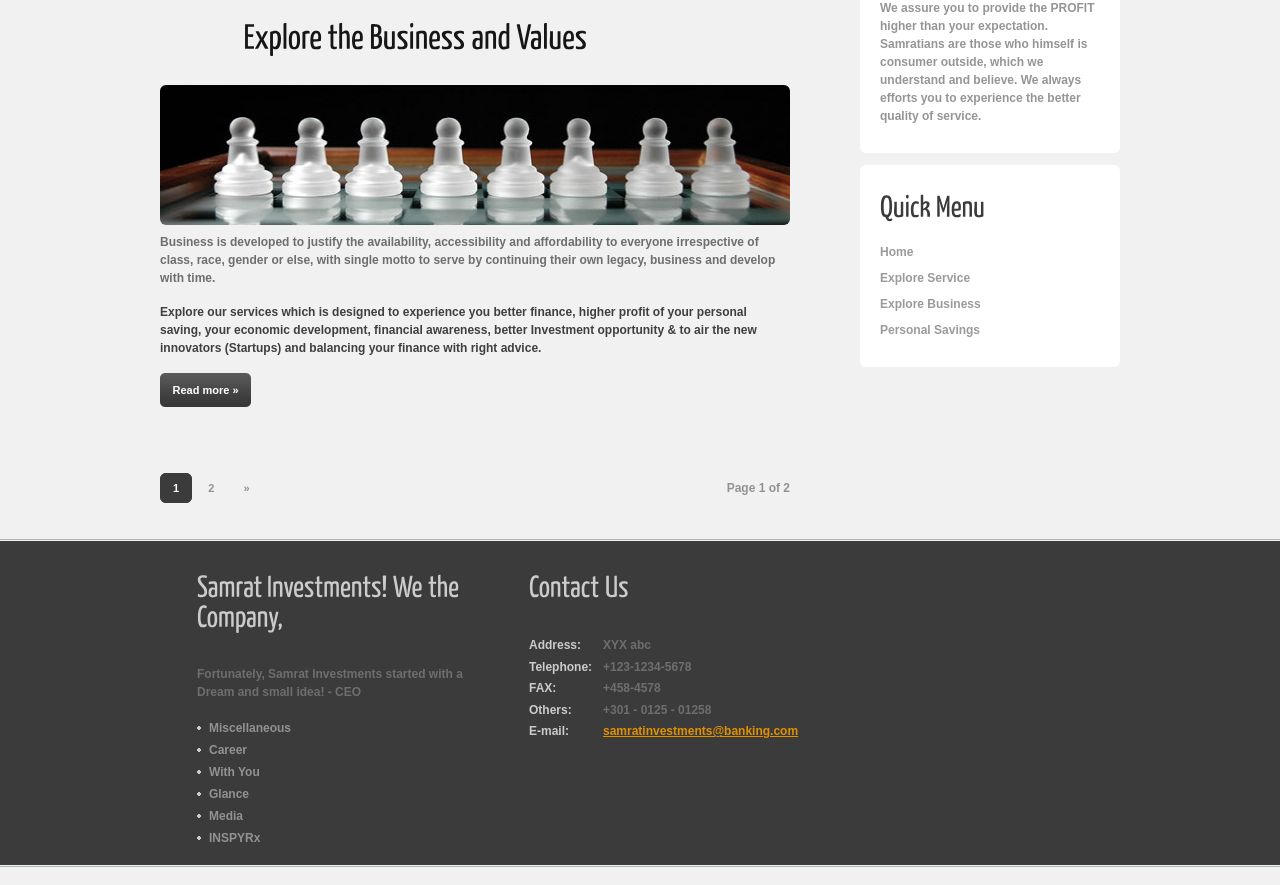
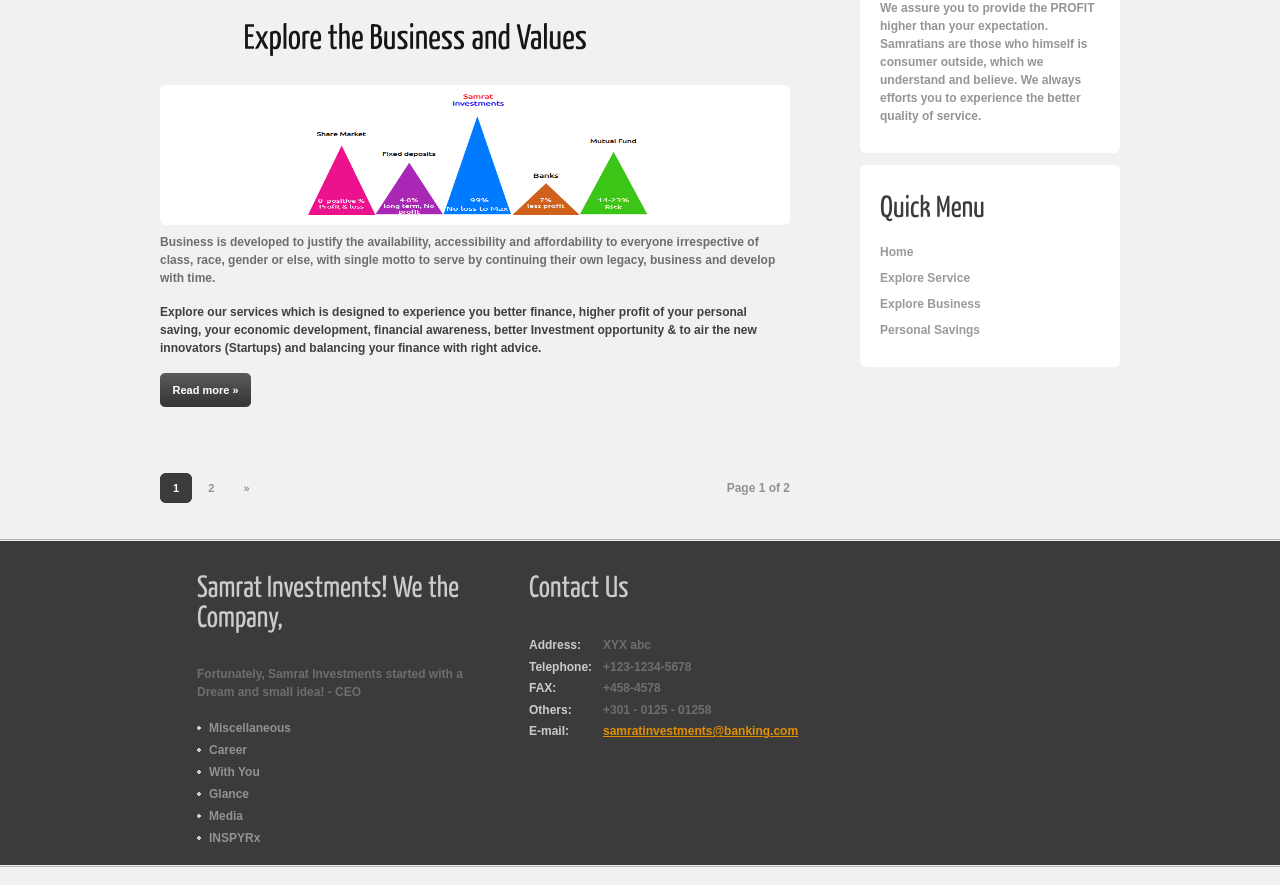
Before and after one commit to himanshu004/samratinvestments, a plain HTML site: page index.html in a window 1280 px wide. Shown: the part 1091-1976 px from the top of the page. Drawn offline with Linux system fonts and the light colour scheme; a web font is replaced by a local one.

Commit message:
Update index.html

```diff
--- a/index.html
+++ b/index.html
@@ -71,7 +71,7 @@ For your better Financial strength, Wealth management, Economic development, Fin
           <h2><span>Explore the Business </span>and Values</h2>
 <!--          <p class="infopost">Posted <span class="date">on 29 aug 2016</span> by <a href="#">Admin</a> &nbsp;&nbsp;|&nbsp;&nbsp; Filed under <a href="#">templates</a>, <a href="#">internet</a></p>-->
           <div class="clr"></div>
-          <div class="img"><img src="images/img2.jpg" width="630" height="140" alt="" class="fl" /></div>
+          <div class="img"><img src="images/Screenshot%20(120).png" width="630" height="140" alt="" class="fl" /></div>
           <div class="post_content">
             <p>Business is developed to justify the availability, accessibility and affordability to everyone irrespective of  class, race, gender or else, with single motto to serve by continuing their own legacy, business and develop with time.</p>
             <p><strong>Explore our services which is designed to experience you better finance, higher profit of your personal saving, your economic development, financial awareness, better Investment opportunity & to air the new innovators (Startups) and balancing your finance with right advice.</p>
```
